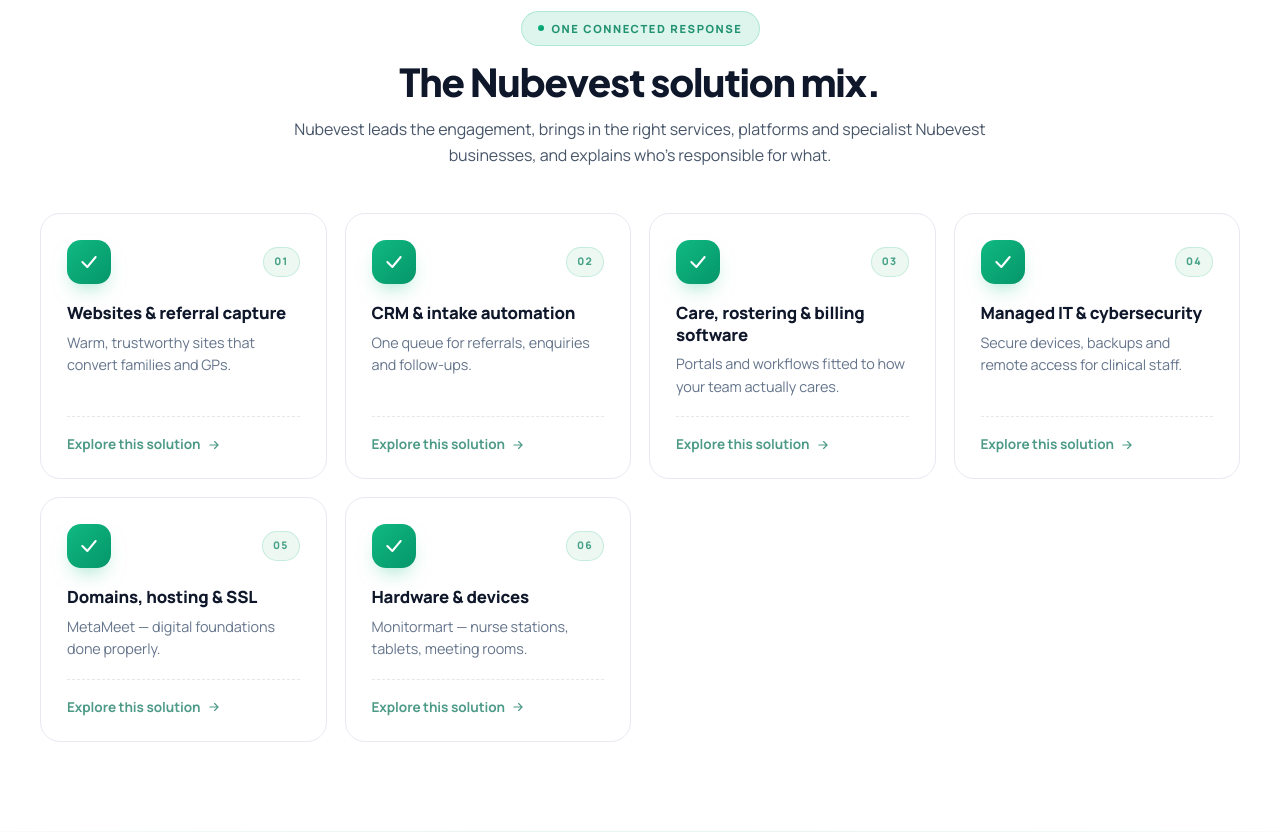
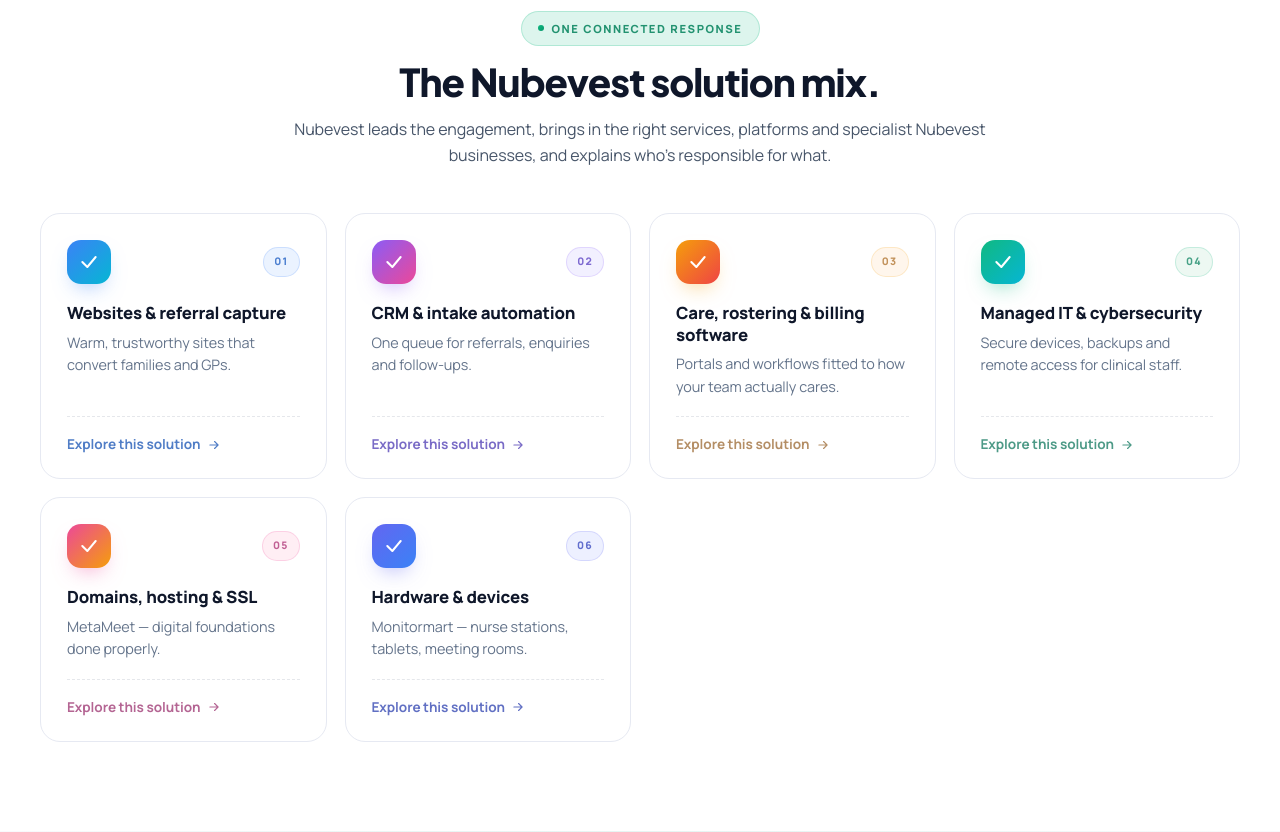
Before and after one commit to Nubevest-Developer/nubevest, a PHP site: page /nubevestAI/industries/aged-care-healthcare in a window 1280 px wide. Shown: the part 1489-2321 px from the top of the page. Run offline with PHP 8.4, Linux system fonts and the light colour scheme.

Commit message:
Rotate colors across solution-mix cards
Every card in the solution mix was tinted with the industry's shared gradient so all six looked identical. Rotate through a 6-color palette (blue, violet, amber, emerald, pink, indigo) via per-card --mc1/--mc2 vars, falling back to the industry tint when unset.

Co-Authored-By: Claude Opus 4.7 <noreply@anthropic.com>

```diff
--- a/includes/industry-page.php
+++ b/includes/industry-page.php
@@ -215,6 +215,8 @@ include __DIR__ . '/header.php';
   gap: 18px; max-width: 1200px; margin: 0 auto;
 }
 .ip-mix a {
+  --mc1: <?= $i['tint'][0] ?>;
+  --mc2: <?= $i['tint'][1] ?>;
   position: relative;
   display: flex; flex-direction: column;
   padding: 26px 26px 22px;
@@ -234,7 +236,7 @@ include __DIR__ . '/header.php';
   top: -80px; right: -80px;
   width: 240px; height: 240px;
   border-radius: 50%;
-  background: radial-gradient(closest-side, color-mix(in oklab, <?= $i['tint'][0] ?> 22%, transparent), transparent 70%);
+  background: radial-gradient(closest-side, color-mix(in oklab, var(--mc1) 22%, transparent), transparent 70%);
   opacity: 0;
   transition: opacity .35s ease;
   z-index: -1;
@@ -245,21 +247,21 @@ include __DIR__ . '/header.php';
   content: "";
   position: absolute; inset: auto 0 0 0;
   height: 3px;
-  background: linear-gradient(90deg, <?= $i['tint'][0] ?>, <?= $i['tint'][1] ?>);
+  background: linear-gradient(90deg, var(--mc1), var(--mc2));
   transform: scaleX(0);
   transform-origin: left;
   transition: transform .4s cubic-bezier(.2,.7,.2,1);
 }
 .ip-mix a:hover {
   transform: translateY(-4px);
-  border-color: color-mix(in oklab, <?= $i['tint'][0] ?> 40%, #e6e9f2);
-  box-shadow: 0 24px 44px -22px color-mix(in oklab, <?= $i['tint'][0] ?> 50%, rgba(15,23,42,0.22));
+  border-color: color-mix(in oklab, var(--mc1) 40%, #e6e9f2);
+  box-shadow: 0 24px 44px -22px color-mix(in oklab, var(--mc1) 50%, rgba(15,23,42,0.22));
 }
 .ip-mix a:hover::before { opacity: 1; }
 .ip-mix a:hover::after { transform: scaleX(1); }
 .ip-mix a:hover .ip-mix__check { transform: rotate(-5deg) scale(1.06); }
 .ip-mix a:hover .ip-mix__go {
-  color: <?= $i['tint'][0] ?>;
+  color: var(--mc1);
   gap: 10px;
 }
 .ip-mix a:hover .ip-mix__go svg { transform: translateX(4px); }
@@ -270,20 +272,20 @@ include __DIR__ . '/header.php';
 }
 .ip-mix__check {
   width: 44px; height: 44px; border-radius: 14px;
-  background: linear-gradient(135deg, <?= $i['tint'][0] ?>, <?= $i['tint'][1] ?>);
+  background: linear-gradient(135deg, var(--mc1), var(--mc2));
   color: #fff;
   display: grid; place-items: center;
-  box-shadow: 0 10px 22px -10px color-mix(in oklab, <?= $i['tint'][0] ?> 60%, transparent);
+  box-shadow: 0 10px 22px -10px color-mix(in oklab, var(--mc1) 60%, transparent);
   transition: transform .35s cubic-bezier(.2,.7,.2,1);
 }
 .ip-mix__check svg { width: 20px; height: 20px; }
 .ip-mix__tag {
   font-size: .65rem; font-weight: 800; letter-spacing: .12em; text-transform: uppercase;
-  color: color-mix(in oklab, <?= $i['tint'][0] ?> 65%, #64748b);
+  color: color-mix(in oklab, var(--mc1) 65%, #64748b);
   padding: 5px 10px;
   border-radius: 999px;
-  background: color-mix(in oklab, <?= $i['tint'][0] ?> 10%, #ffffff);
-  border: 1px solid color-mix(in oklab, <?= $i['tint'][0] ?> 18%, transparent);
+  background: color-mix(in oklab, var(--mc1) 10%, #ffffff);
+  border: 1px solid color-mix(in oklab, var(--mc1) 18%, transparent);
 }
 
 .ip-mix__body { min-width: 0; flex-grow: 1; }
@@ -304,7 +306,7 @@ include __DIR__ . '/header.php';
   padding-top: 16px;
   border-top: 1px dashed #e5e7eb;
   font-size: .85rem; font-weight: 700;
-  color: color-mix(in oklab, <?= $i['tint'][0] ?> 55%, #64748b);
+  color: color-mix(in oklab, var(--mc1) 55%, #64748b);
   transition: gap .25s ease, color .25s ease;
 }
 .ip-mix__go svg { transition: transform .25s ease; }
@@ -479,8 +481,19 @@ include __DIR__ . '/header.php';
       <p>Nubevest leads the engagement, brings in the right services, platforms and specialist Nubevest businesses, and explains who&rsquo;s responsible for what.</p>
     </div>
     <div class="ip-mix">
-      <?php foreach ($i['solution_mix'] as $idx => $s): ?>
-      <a href="<?= $s['href'] ?>">
+      <?php
+        $MIX_PALETTE = [
+          ['#3b82f6', '#06b6d4'], // blue → cyan
+          ['#8b5cf6', '#ec4899'], // violet → pink
+          ['#f59e0b', '#ef4444'], // amber → red
+          ['#10b981', '#06b6d4'], // emerald → cyan
+          ['#ec4899', '#f59e0b'], // pink → amber
+          ['#6366f1', '#3b82f6'], // indigo → blue
+        ];
+        foreach ($i['solution_mix'] as $idx => $s):
+          $mp = $MIX_PALETTE[$idx % count($MIX_PALETTE)];
+      ?>
+      <a href="<?= $s['href'] ?>" style="--mc1:<?= $mp[0] ?>;--mc2:<?= $mp[1] ?>;">
         <div class="ip-mix__head">
           <span class="ip-mix__check"><svg viewBox="0 0 24 24" fill="none" aria-hidden="true"><path d="M4 12l6 6 10-12" stroke="currentColor" stroke-width="2.4" stroke-linecap="round" stroke-linejoin="round"/></svg></span>
           <span class="ip-mix__tag">0<?= $idx + 1 ?></span>
```
